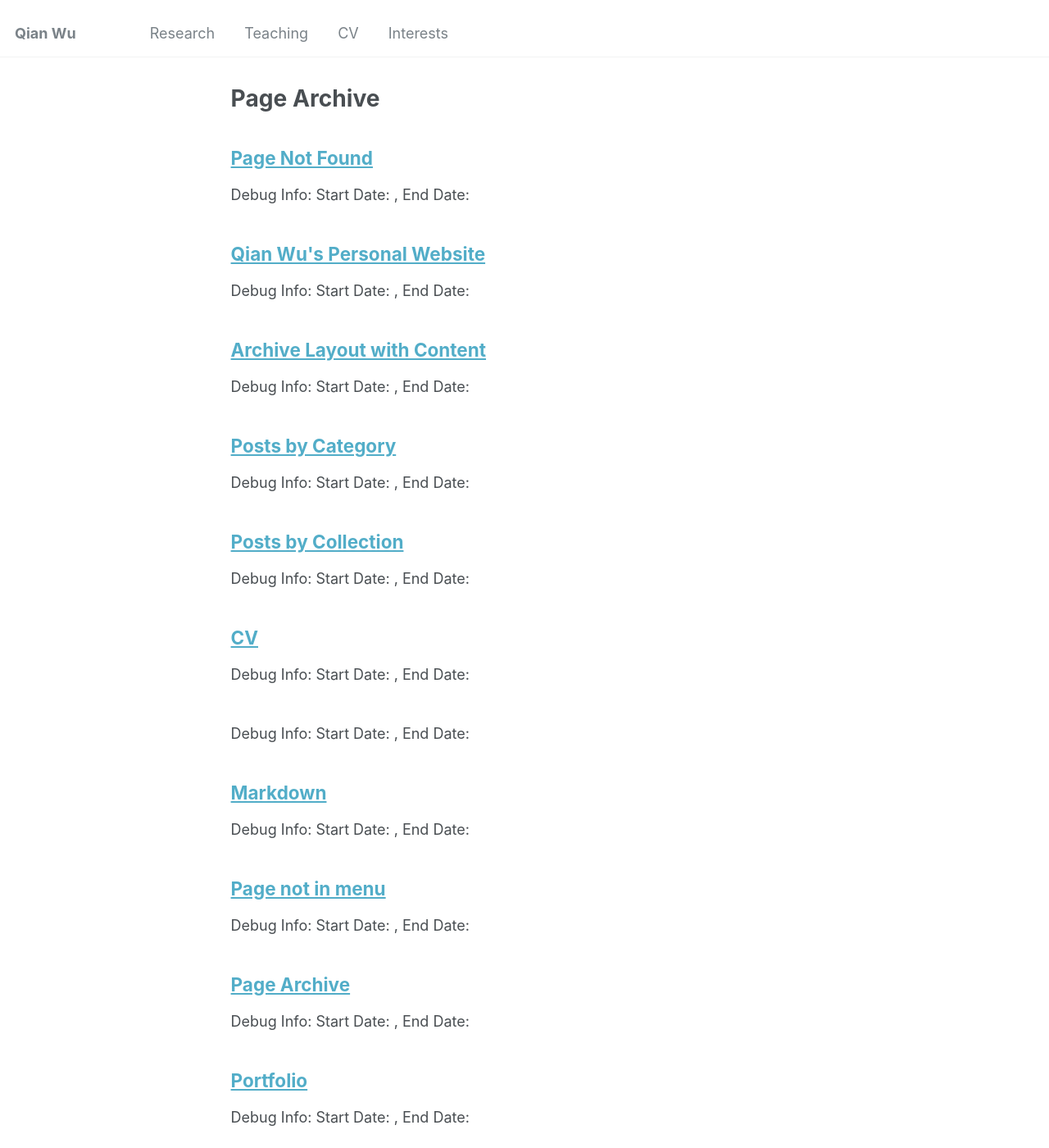
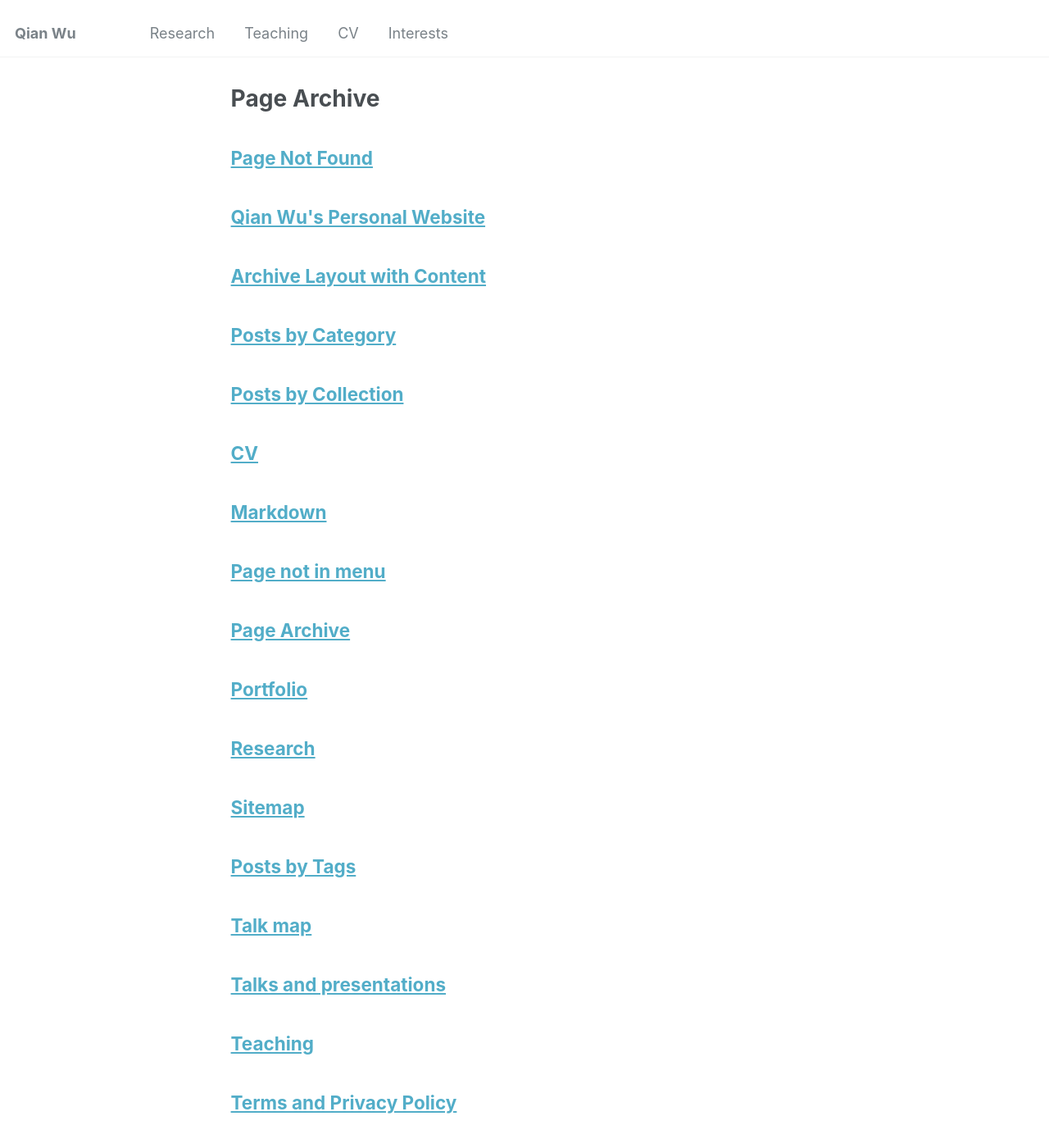
Before and after one commit to qianwu-ef/qianwu-ef.github.io, a Jekyll site: the page built from _pages/page-archive.html, in a window 1280 px wide and 1400 px high. Shown: the whole window at 82% size. Built offline with Jekyll 4.4.1, drawn with Linux system fonts in a browser that asks for light colours; some of the changed text lies outside the part shown.

Commit message:
date updated

```diff
--- a/_includes/archive-single.html
+++ b/_includes/archive-single.html
@@ -38,6 +38,9 @@
       <p class="page__meta"><i class="fa fa-clock-o" aria-hidden="true"></i> {% include read-time.html %}</p>
     {% endif %}
 
+
+
+    {% if page.collection == 'teaching' %}
     {% assign date_parts = page.date | split: ", " %}
     {% assign start_date = date_parts[0] %}
     {% assign end_date = date_parts[1] %}
@@ -45,7 +48,6 @@
     <!-- Debug Information -->
     <p>Debug Info: Start Date: {{ start_date }}, End Date: {{ end_date }}</p>
 
-    {% if page.collection == 'teaching' %}
     <p> {{ page.type }}, <i>{{ page.venue }}</i>,
       {% if end_date %}
         {{ start_date | date: "%Y" }}–{{ end_date | date: "%Y" }}
```
